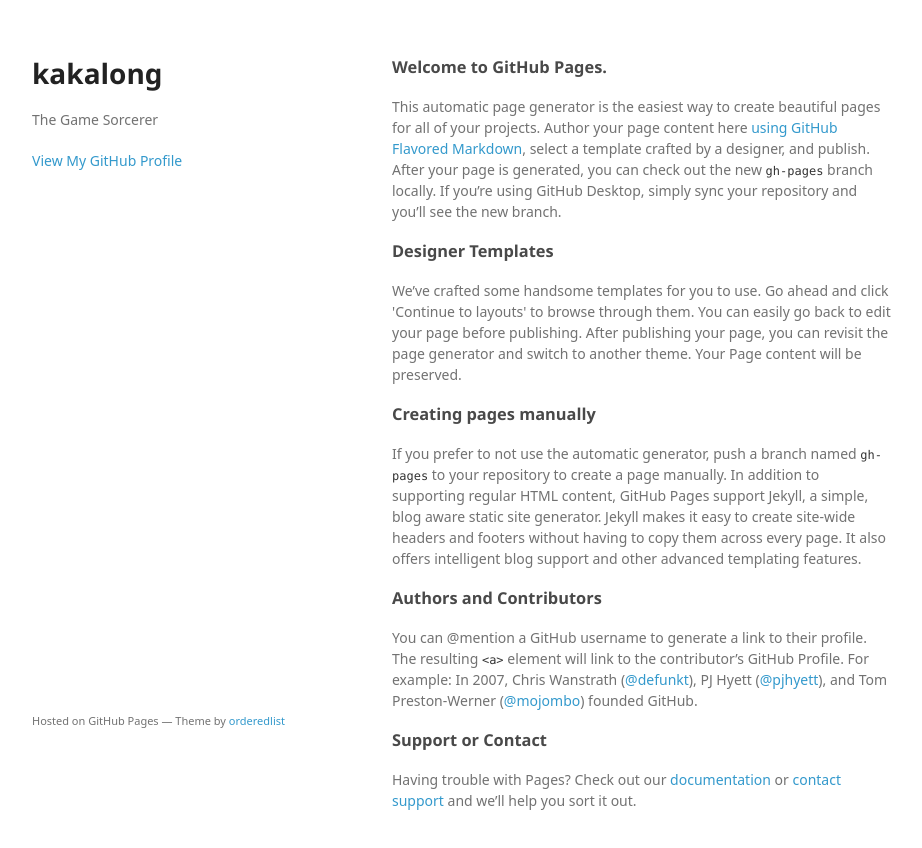
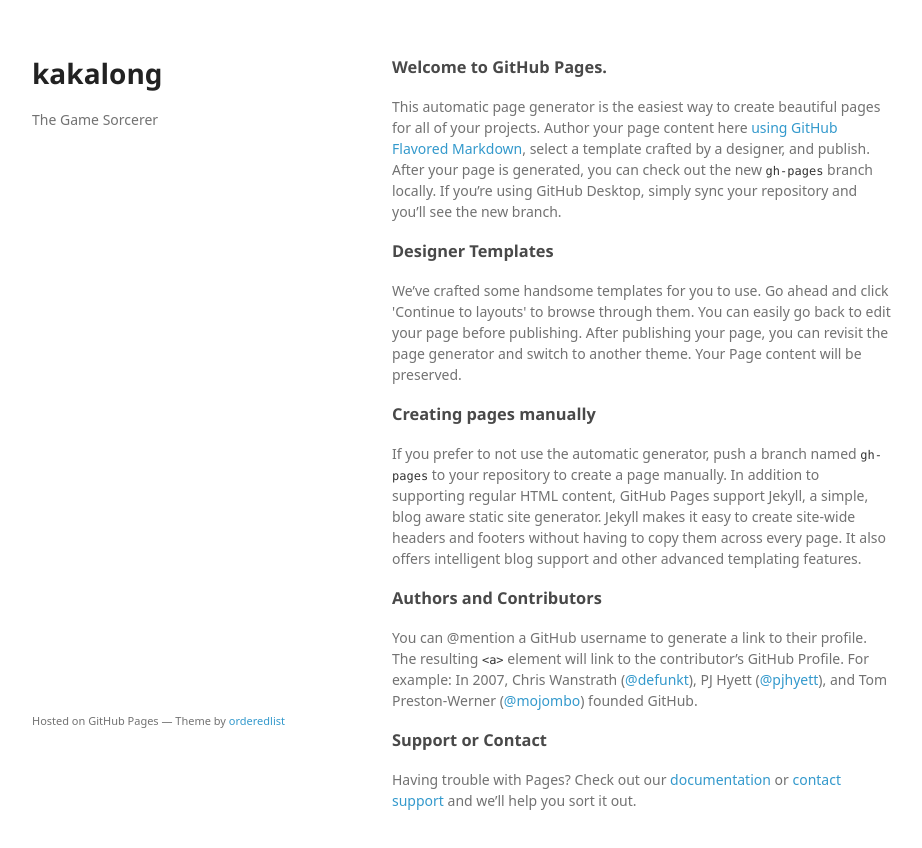
Before and after one commit to kakalong/kakalong.github.io, a plain HTML site: page index.html in a window 1280 px wide. Shown: the whole page, without its empty margins (178-1100 px from the left). Drawn offline with Linux system fonts and the light colour scheme; a web font is replaced by a local one.

Commit message:
hide profile viewer

```diff
--- a/index.html
+++ b/index.html
@@ -17,10 +17,6 @@
       <header>
         <h1>kakalong</h1>
         <p>The Game Sorcerer</p>
-
-
-        <p class="view"><a href="https://github.com/kakalong">View My GitHub Profile</a></p>
-
       </header>
       <section>
         <h3>
```
